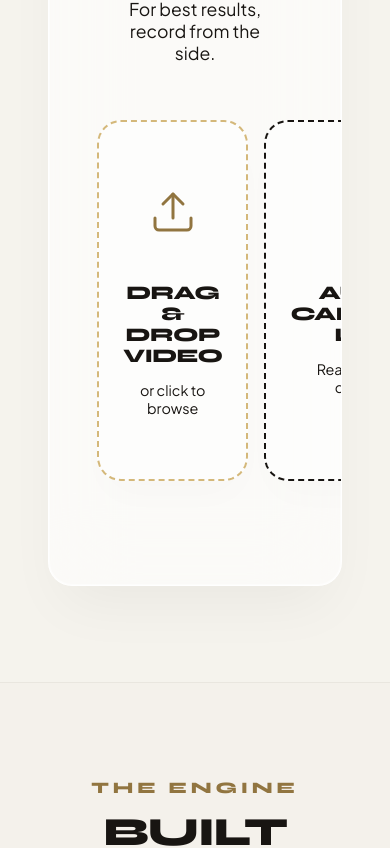
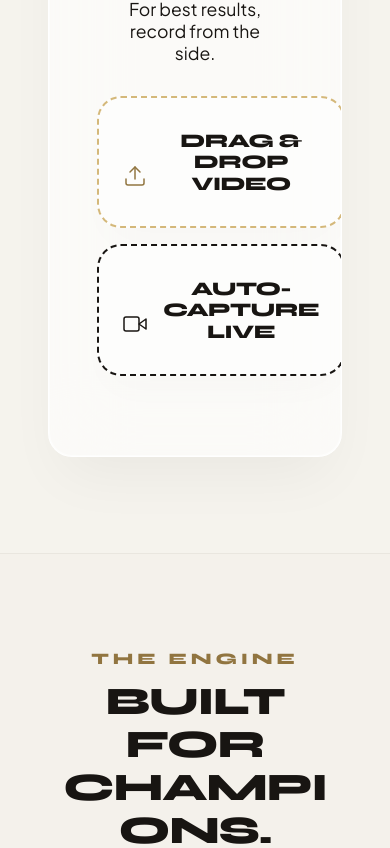
Before and after one commit to Aghoshroop/jump.ai, a React (Vite) app: page / in a window 390 px wide. Shown: the part 1398-2246 px from the top of the page. Built offline with nearby package versions, Linux system fonts and the light colour scheme.

Commit message:
Fix mobile responsiveness for upload options and engine headings

```diff
--- a/src/App.tsx
+++ b/src/App.tsx
@@ -87,7 +87,7 @@ function App() {
             <div className="container">
               <div className="text-center" style={{ marginBottom: '4rem' }}>
                 <h2 className="section-title" style={{ fontSize: 'clamp(1rem, 3vw, 1.5rem)', color: 'var(--gold-dark)', letterSpacing: '4px' }}>THE ENGINE</h2>
-                <h3 style={{ fontSize: 'clamp(2.5rem, 8vw, 4rem)', margin: 0 }}>Built for Champions.</h3>
+                <h3 style={{ fontSize: 'clamp(1.8rem, 10vw, 4rem)', margin: 0, wordWrap: 'break-word', hyphens: 'auto' }}>Built for Champions.</h3>
               </div>
 
               <div className="grid engine-grid">
--- a/src/components/VideoUploader.tsx
+++ b/src/components/VideoUploader.tsx
@@ -247,7 +247,7 @@ const VideoUploader: React.FC<Props> = ({ onUploadSuccess }) => {
           </div>
         </div>
       ) : (
-        <div style={{ display: 'flex', gap: '1rem', marginBottom: '2rem' }}>
+        <div className="upload-options-container">
             <div
               className={`upload-zone ${isDragActive ? 'drag-active' : ''}`}
               style={{ flex: 1 }}
--- a/src/index.css
+++ b/src/index.css
@@ -384,6 +384,12 @@ button {
 }
 
 /* Upload zone */
+.upload-options-container {
+  display: flex;
+  gap: 1rem;
+  margin-bottom: 2rem;
+}
+
 .upload-zone {
   border: 2px dashed var(--gold-light);
   border-radius: 32px;
@@ -441,10 +447,32 @@ button {
   .engine-card-title {
     font-size: 1.5rem;
   }
+  .upload-options-container {
+    flex-direction: column;
+  }
   .upload-zone {
-    padding: 3rem 1.5rem;
+    padding: 1.5rem !important;
     border-radius: 24px;
-    margin: 1.5rem auto;
+    margin: 0 auto;
+    width: 100%;
+    display: flex;
+    align-items: center;
+    justify-content: center;
+    gap: 1rem;
+  }
+  .upload-zone .upload-icon {
+    margin-bottom: 0 !important;
+  }
+  .upload-zone .upload-icon svg {
+    width: 24px;
+    height: 24px;
+  }
+  .upload-zone h4 {
+    margin: 0 !important;
+    font-size: 1.2rem !important;
+  }
+  .upload-zone p {
+    display: none;
   }
   .header {
     flex-direction: column;
```
